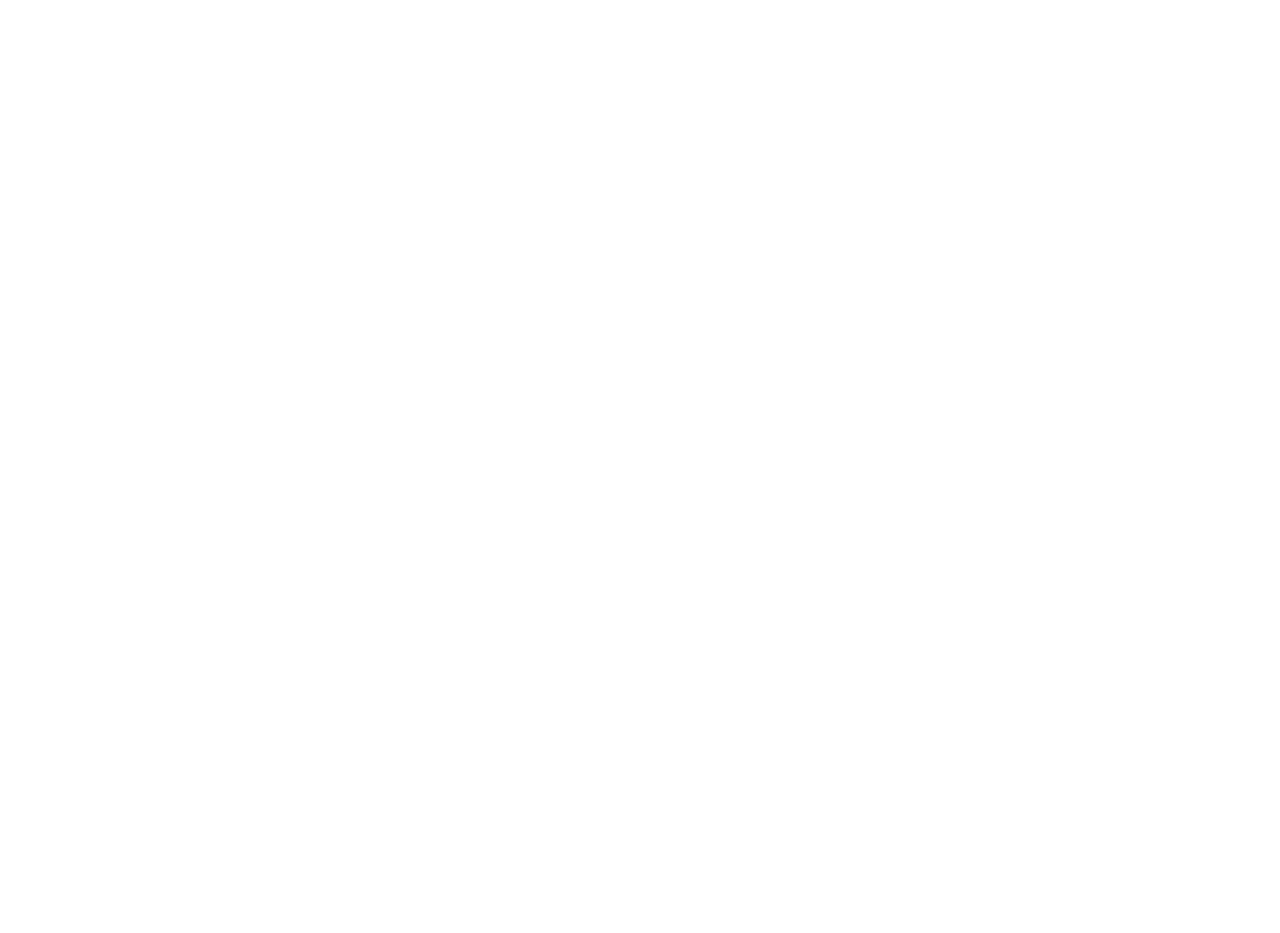
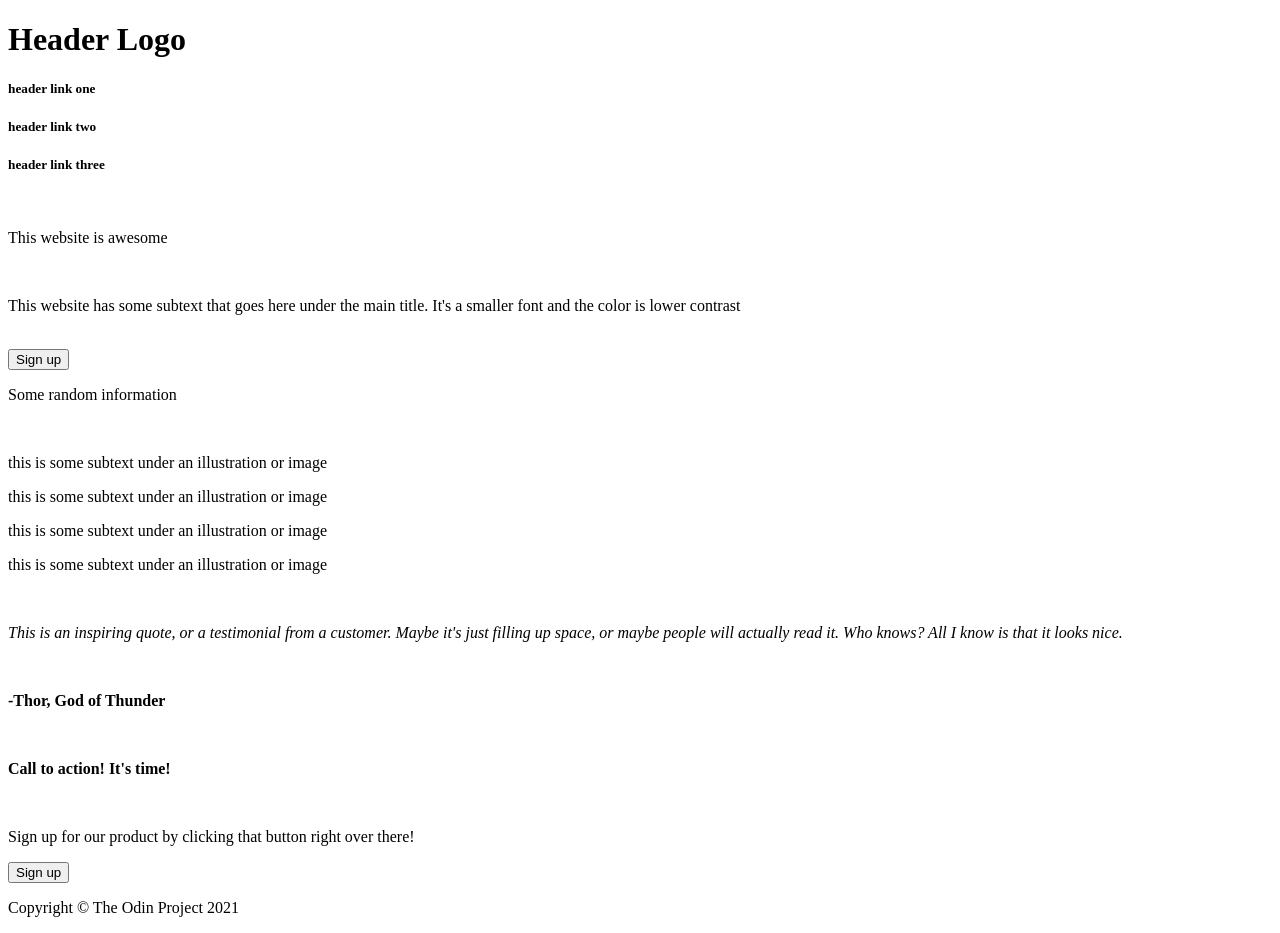
Before and after one commit to kitthung/landing_page, a plain HTML site: page index.html in a window 1280 px wide. Before the commit the page ends 800 px from the top, so only its background shows below. Drawn offline with Linux system fonts and the light colour scheme.

Commit message:
add 1st draft of HTML content

```diff
--- a/index.html
+++ b/index.html
@@ -7,16 +7,43 @@
     <head>
         <meta charset="utf-8">
         <meta http-equiv="X-UA-Compatible" content="IE=edge">
-        <title></title>
+        <title>Landing Page</title>
         <meta name="description" content="">
         <meta name="viewport" content="width=device-width, initial-scale=1">
         <link rel="stylesheet" href="">
     </head>
     <body>
-        <!--[if lt IE 7]>
-            <p class="browsehappy">You are using an <strong>outdated</strong> browser. Please <a href="#">upgrade your browser</a> to improve your experience.</p>
-        <![endif]-->
-
+        <h1>Header Logo</h1>
+        <h5>header link one</h5>
+        <h5>header link two</h5>
+        <h5>header link three</h5>
+        <br>
+        <p>This website is awesome</p>
+        <br>
+        <p>This website has some subtext that goes here under the main title. It's a smaller font and the color is lower contrast</p>
+        <br>
+        <button>Sign up</button>
+        <br>
+        <p>Some random information</p>
+        <br>
+        <p>this is some subtext under an illustration or image</p>
+        <p>this is some subtext under an illustration or image</p>
+        <p>this is some subtext under an illustration or image</p>
+        <p>this is some subtext under an illustration or image</p>
+        <br>
+        <p><em>This is an inspiring quote, or a testimonial from a customer. Maybe it's just filling
+            up space, or maybe people will actually read it. Who knows? All I know is that
+            it looks nice.
+        </em></p>
+        <br>
+        <p><strong>-Thor, God of Thunder</strong></p>
+        <br>
+        <p><strong>Call to action! It's time!</strong></p>
+        <br>
+        <p>Sign up for our product by clicking that button right over there!</p>
+        <button>Sign up</button>
+        <br>
+        <p>Copyright © The Odin Project 2021</p>
         <script src="" async defer></script>
     </body>
 </html>
```
